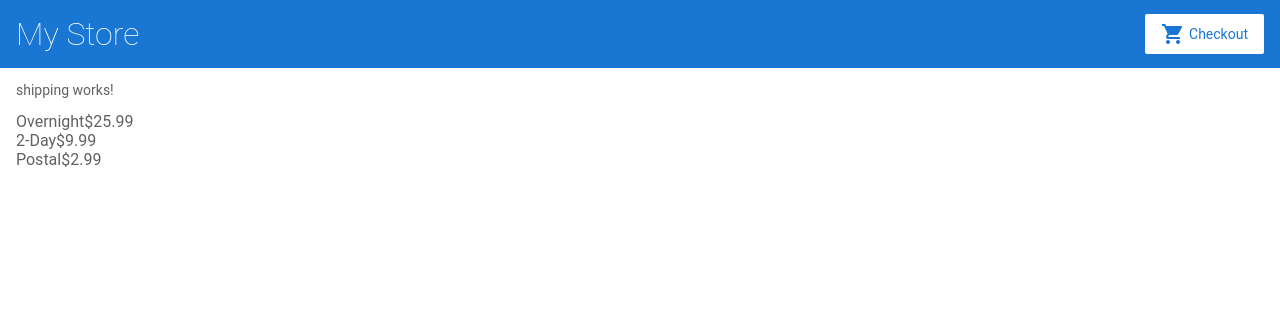
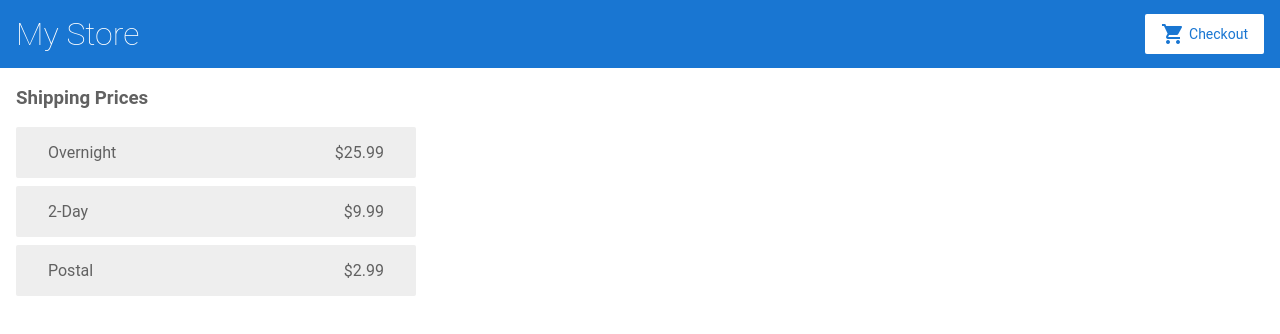
Before and after one commit to moshiurmurshed/angular-juuvyp, an Angular app: page /shipping in a window 1280 px wide. Shown: the top 334 px of the page. Built offline with nearby package versions, Linux system fonts and the light colour scheme.

Commit message:
1 file modified

```diff
--- a/src/app/shipping/shipping.component.html
+++ b/src/app/shipping/shipping.component.html
@@ -1,5 +1,5 @@
-<p>shipping works!</p>
-<div class="shipping.item" *ngFor="let shipping of shippingCosts | async">
+<h3>Shipping Prices</h3>
+<div class="shipping-item" *ngFor="let shipping of shippingCosts | async">
   <span>{{ shipping.type }}</span>
   <span>{{ shipping.price | currency }}</span>
 </div>
```
